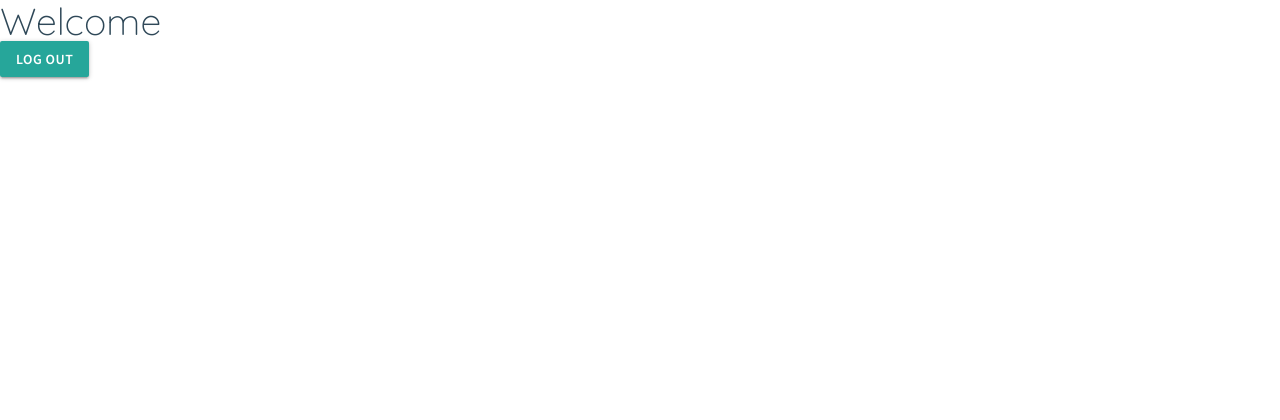
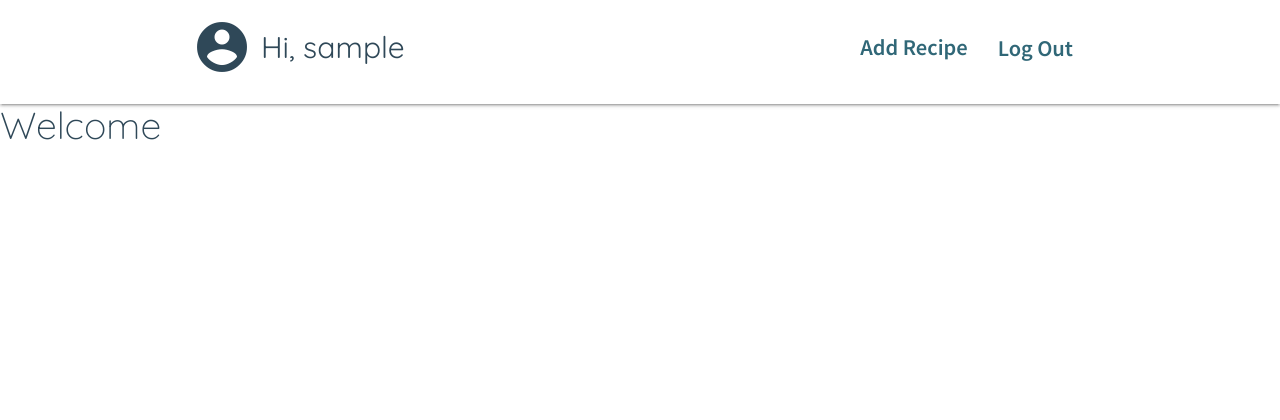
Before and after one commit to EliSacch/yummy, a Django app: page / in a window 1280 px wide. Shown: the top 420 px of the page. Run offline with Django 4.2, Linux system fonts and the light colour scheme; the visitor is signed in with stand-in values (Sample User, id 1); data that the repository does not hold is empty.

Commit message:
Add header

```diff
--- a/static/css/style.css
+++ b/static/css/style.css
@@ -45,6 +45,7 @@ h5 {
 
 p {
     font-size: 1.5rem;
+    font-weight: 400;
 }
 
 a {
@@ -183,6 +184,53 @@ a {
     color: var(--clr-primary-4);
 }
 
+/* ----------------------------------------------- Header */
+nav {
+    height: fit-content;
+    padding-top: 1em;
+}
+
+.user {
+    display: inline-block;
+}
+
+.user-handle {
+    display: flex;
+    align-items: center;
+    justify-content: center;
+    gap: .3em;
+    font-family: var(--font-headers);
+    font-size: 2rem;
+
+}
+
+.user-handle a {
+    display: inline-block;
+}
+
+.user-handle a > i {
+    font-size: 2em;
+}
+
+.main-nav li>a,
+.sidenav li>a {
+    color: var(--clr-primary-4);
+    font-size: 1.5rem;
+}
+
+.sidenav {
+    display: flex;
+    flex-direction: column;
+}
+
+.push-down {
+    margin-top: auto;
+}
+
+.push-up {
+    margin-bottom: auto;
+}
+
 /* ----------------------------------------------- Footer */
 
 footer {
--- a/static/js/scripts.js
+++ b/static/js/scripts.js
@@ -1,6 +1,7 @@
 $(document).ready(function(){
 
     /* Materialize CSS Inizialization */
+    $('.sidenav').sidenav();
     $('.modal').modal();
 
 
--- a/templates/base.html
+++ b/templates/base.html
@@ -58,8 +58,8 @@
             <div class="row">
                 <p class="col s12 l6">Powered by Elisa Sacchelli</p>
                 <ul class="socials s12 m6">
-                    <li><a href="{% url 'account_login' %}">Linkedin</a></li>
-                    <li><a href="{% url 'account_signup' %}">Github</a></li>
+                    <li><a href="https://linkedin.com/in/elisa-sacchelli">Linkedin</a></li>
+                    <li><a href="https://github.com/EliSacch">Github</a></li>
                 </ul>
             </div>
         </div>
--- /dev/null
+++ b/templates/header.html
@@ -0,0 +1,36 @@
+<nav class="nav-wrapper transparent">
+    <div class="container dark-text">
+
+        <div class="user">
+            <div class="user-handle">
+                <a href="#">
+                    <i class="material-icons dark-text">
+                        account_circle
+                    </i>
+                </a>
+
+                Hi, {{ user.username }}
+
+            </div>
+        </div>
+
+        <ul class="main-nav right hide-on-med-and-down">
+            <li><a href="">Add Recipe</a></li>
+            <li><a class="waves-effect waves-light modal-trigger" href="#logout-modal">Log Out</a></li>
+        </ul>
+
+        <a href="#" class="sidenav-trigger right hide-on-large-only" data-target="mobile-nav">
+            <i class="material-icons dark-text">menu</i>
+        </a>
+
+    </div>
+</nav>
+
+<ul class="sidenav main-nav right hide-on-large-only" id="mobile-nav">
+    <li><a href="">Home</a></li>
+    <li><a href="">Add Recipe</a></li>
+    <li><a href="">All Categories</a></li>
+    <li><a href="">All recipes</a></li>
+    <li class="push-down"><a href="">Profile</a></li>
+    <li class="push-up"><a class="waves-effect waves-light modal-trigger" href="#logout-modal">Log Out</a></li>
+</ul>
--- a/templates/index.html
+++ b/templates/index.html
@@ -1,4 +1,8 @@
 {% extends "base.html" %}
+
+{% block header %}
+    {% include "header.html" %}
+{% endblock header %}
 
 {% block content %}
 
@@ -6,10 +10,7 @@
 
 <h1 class="subheading">Welcome</h1>
 
-  <!-- Modal Trigger -->
-  <a class="waves-effect waves-light btn modal-trigger" href="#logout-modal">Log Out</a>
-
-  <!-- Modal Structure -->
+  <!-- Logout Modal -->
   <div id="logout-modal" class="modal">
     <div class="modal-content">
         {% include "account/logout.html" %}
```
